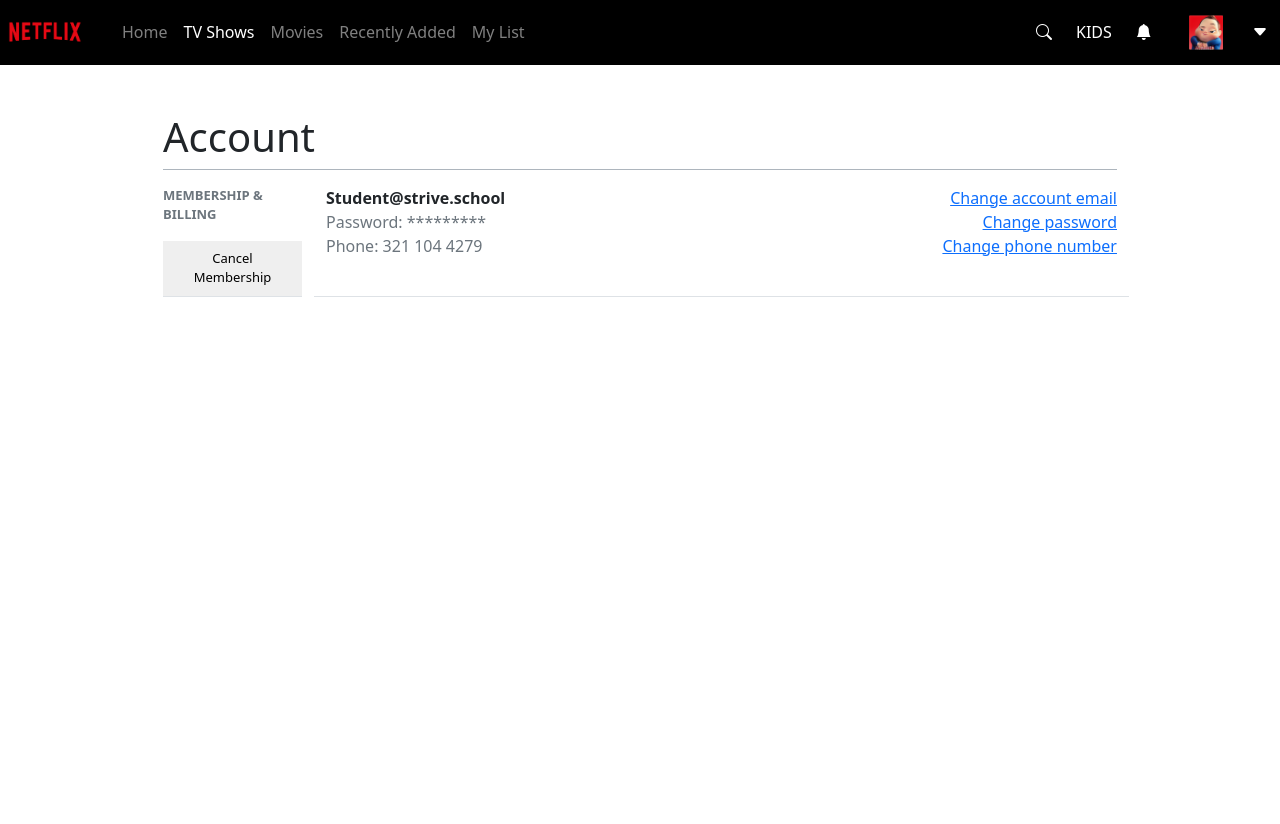
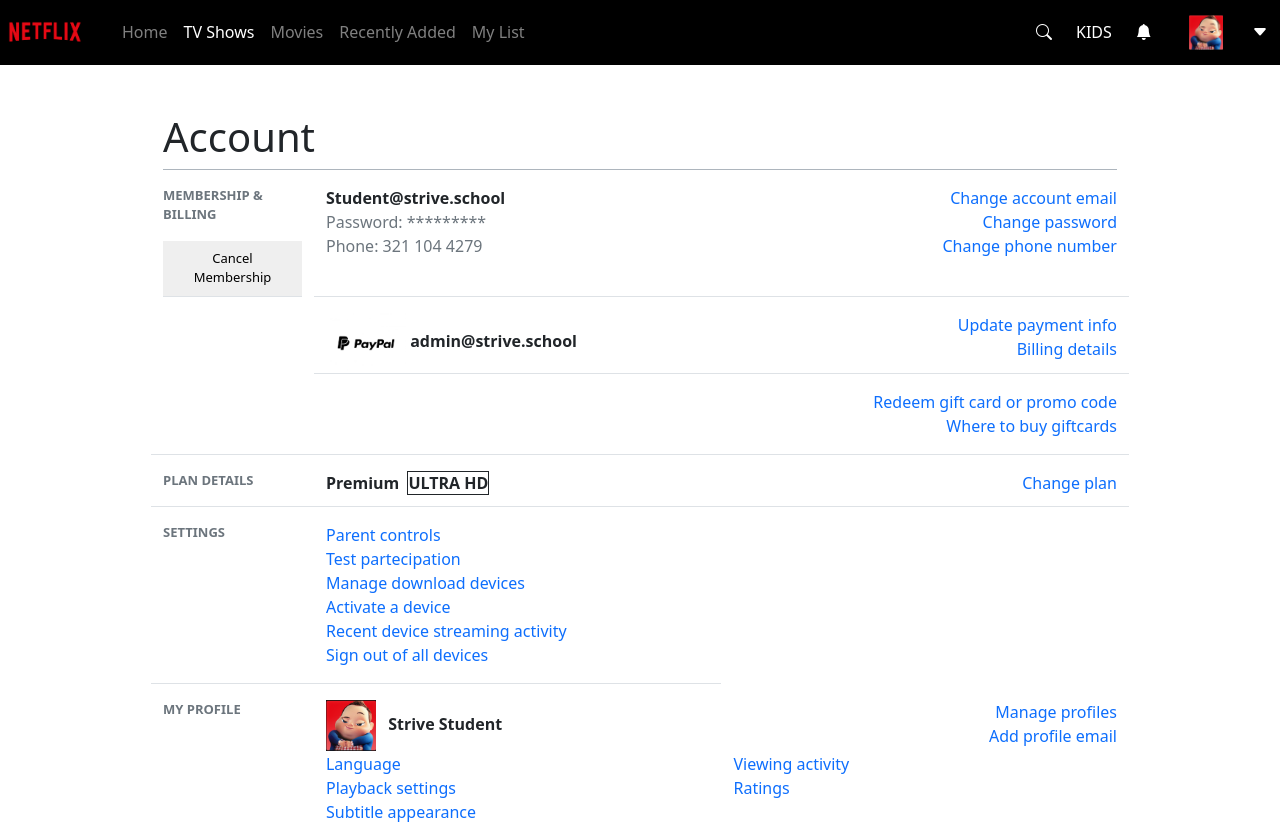
Before and after one commit to cosmin3run/U2-W2-D5--weekly-project-, a plain HTML site: page account.html in a window 1280 px wide. Before the commit the page ends 800 px from the top, so only its background shows below. Drawn offline with nearby package versions, Linux system fonts and the light colour scheme.

Commit message:
account-extra

```diff
--- a/account.html
+++ b/account.html
@@ -92,6 +92,59 @@
             <a class="d-block" style="text-align: right" href="#">Change password</a>
             <a class="d-block" style="text-align: right" href="#">Change phone number</a>
           </div>
+          <div class="col-2 mt-3 mb-3"></div>
+          <div class="col-5 mt-3 mb-3 border-bottom">
+            <img src="./assets/img/assets/paypal-black.jpg" alt="paypal" width="80px" />
+            <span class="fw-bold">admin@strive.school</span>
+          </div>
+          <div class="col-5 mt-3 mb-3 border-bottom">
+            <a class="d-block" style="text-align: right" href="#">Update payment info</a>
+            <a class="d-block" style="text-align: right" href="#">Billing details</a>
+          </div>
+          <div class="col-2 pb-3 border-bottom"></div>
+          <div class="col-5 pb-3 border-bottom"></div>
+          <div class="col-5 pb-3 border-bottom">
+            <a class="d-block" style="text-align: right" href="#">Redeem gift card or promo code</a>
+            <a class="d-block" style="text-align: right" href="#">Where to buy giftcards</a>
+          </div>
+          <div class="col-2 mt-3 border-bottom"><p class="account-fz text-secondary fw-bold">PLAN DETAILS</p></div>
+          <div class="col-5 mt-3 border-bottom">
+            <span class="fw-bold me-1">Premium</span> <span class="border border-dark fw-bold">ULTRA HD</span>
+          </div>
+          <div class="col-5 mt-3 border-bottom"><a class="d-block" style="text-align: right" href="#">Change plan</a></div>
+          <div class="col-2 mt-3 border-bottom pb-3">
+            <p class="account-fz text-secondary fw-bold">SETTINGS</p>
+          </div>
+          <div class="col-5 mt-3 border-bottom pb-3">
+            <a class="d-block" style="text-align: left" href="#">Parent controls</a>
+            <a class="d-block" style="text-align: left" href="#">Test partecipation</a>
+            <a class="d-block" style="text-align: left" href="#">Manage download devices</a>
+            <a class="d-block" style="text-align: left" href="#">Activate a device</a>
+            <a class="d-block" style="text-align: left" href="#">Recent device streaming activity</a>
+            <a class="d-block" style="text-align: left" href="#">Sign out of all devices</a>
+          </div>
+          <div class="col-5 mt-3 pb-3"></div>
+          <div class="col-2 mt-3 pb-3">
+            <p class="account-fz text-secondary fw-bold">MY PROFILE</p>
+          </div>
+          <div class="col-5 mt-3">
+            <img src="./assets/img/assets/avatar.png" alt="avatar" width="50px" />
+            <span class="ps-2 fw-bold">Strive Student</span>
+          </div>
+          <div class="col-5 mt-3">
+            <a class="d-block" style="text-align: right" href="#">Manage profiles</a>
+            <a class="d-block" style="text-align: right" href="#">Add profile email</a>
+          </div>
+          <div class="col-2"></div>
+          <div class="col-5">
+            <a class="d-block" style="text-align: left" href="#">Language</a>
+            <a class="d-block" style="text-align: left" href="#">Playback settings</a>
+            <a class="d-block" style="text-align: left" href="#">Subtitle appearance</a>
+          </div>
+          <div class="col-5">
+            <a class="d-block" style="text-align: left" href="#">Viewing activity</a>
+            <a class="d-block" style="text-align: left" href="#">Ratings</a>
+          </div>
         </div>
       </div>
     </main>
--- a/assets/style.css
+++ b/assets/style.css
@@ -32,3 +32,7 @@
 .account-fz {
   font-size: 13px;
 }
+
+a {
+  text-decoration: none;
+}
```
